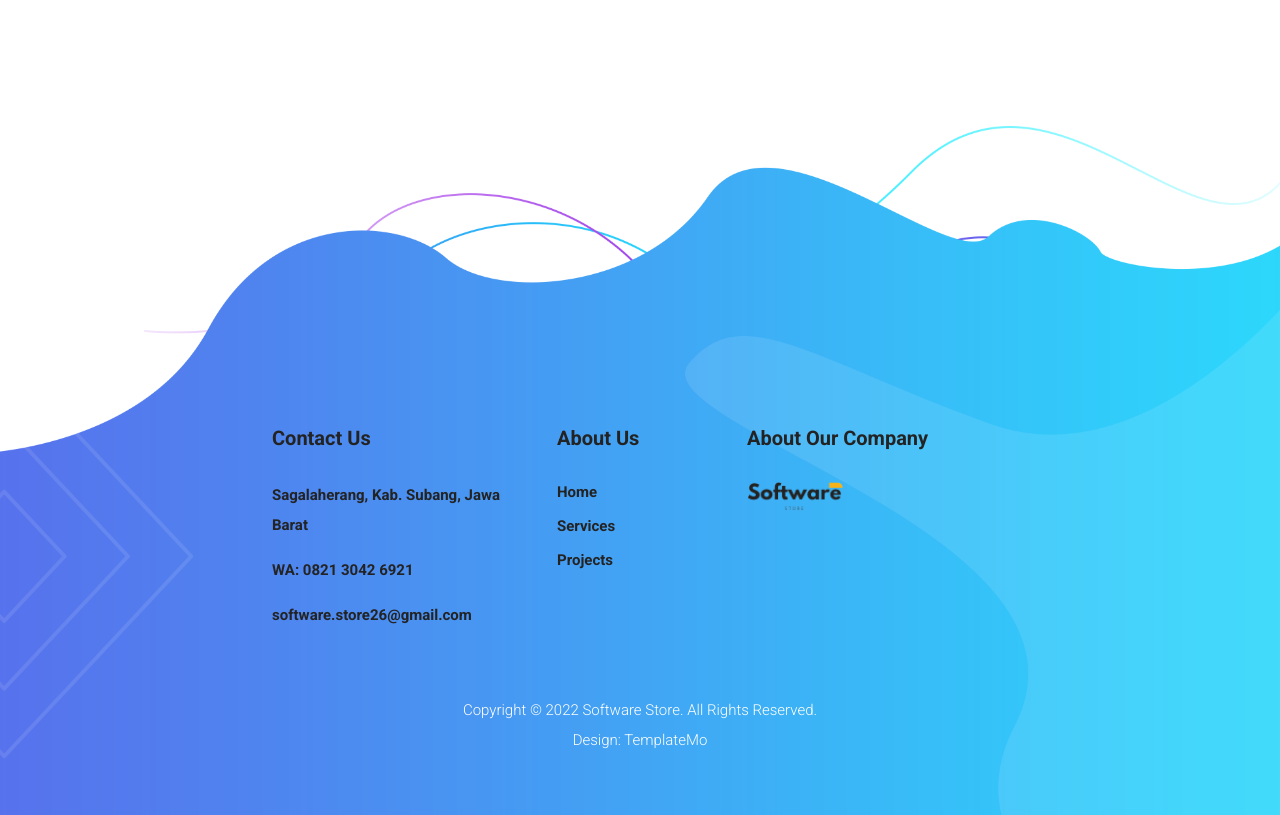
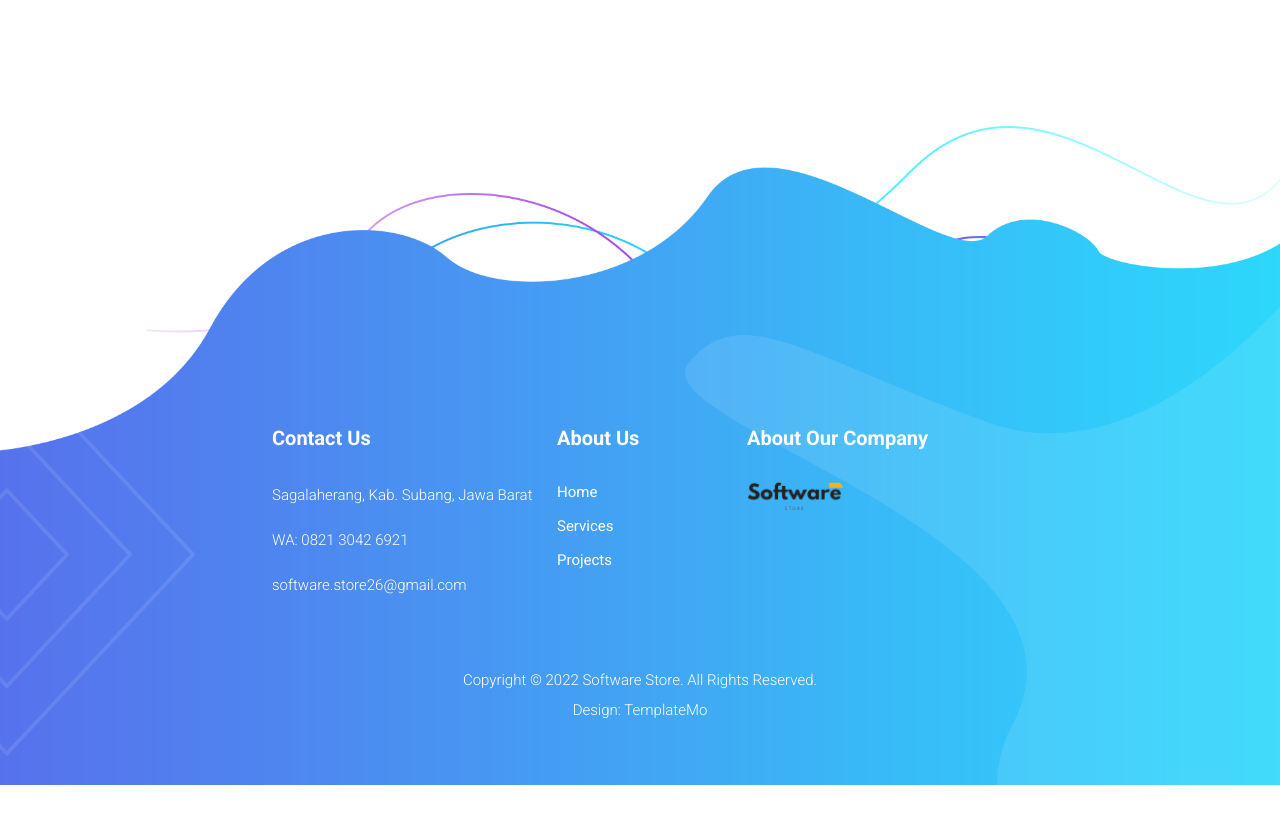
Before and after one commit to Software-Store/Software-Store.github.io, a plain HTML site: page index.html in a window 1280 px wide. Shown: the part 2220-3035 px from the top of the page. After the commit the page ends 3005 px from the top, so only its background shows below. Drawn offline with Linux system fonts and the light colour scheme.

Commit message:
Fix padding top footer

```diff
--- a/index.html
+++ b/index.html
@@ -523,7 +523,7 @@
       </div>
     </div>
 
-    <footer id="newsletter">
+    <footer id="newsletter" style="padding-top: 300px;">
       <div class="container">
         <!-- <div class="row">
         <div class="col-lg-8 offset-lg-2">
@@ -552,25 +552,25 @@
           <div class="col-lg-2"></div>
           <div class="col-lg-3">
             <div class="footer-widget">
-              <h4 style="color: #242323">Contact Us</h4>
-              <p style="font-weight: bold; color: #242323;">Sagalaherang, Kab. Subang, Jawa Barat</p>
-              <p><a style="font-weight: bold; color: #242323;" href="#">WA: 0821 3042 6921</a></p>
-              <p><a style="font-weight: bold; color: #242323;" href="#">software.store26@gmail.com</a></p>
+              <h4>Contact Us</h4>
+              <p>Sagalaherang, Kab. Subang, Jawa Barat</p>
+              <p><a href="#">WA: 0821 3042 6921</a></p>
+              <p><a href="#">software.store26@gmail.com</a></p>
             </div>
           </div>
           <div class="col-lg-2">
             <div class="footer-widget">
-              <h4 style="color: #242323">About Us</h4>
+              <h4>About Us</h4>
               <ul>
-                <li><a href="#" style="font-weight: bold; color: #242323;">Home</a></li>
-                <li><a href="#" style="font-weight: bold; color: #242323;">Services</a></li>
-                <li><a href="#" style="font-weight: bold; color: #242323;">Projects</a></li>
+                <li><a href="#">Home</a></li>
+                <li><a href="#">Services</a></li>
+                <li><a href="#">Projects</a></li>
               </ul>
             </div>
           </div>
           <div class="col-lg-3">
             <div class="footer-widget">
-              <h4 style="color: #242323">About Our Company</h4>
+              <h4>About Our Company</h4>
               <div class="logo">
                 <img src="assets/images/logo.png" alt="" />
               </div>
```
